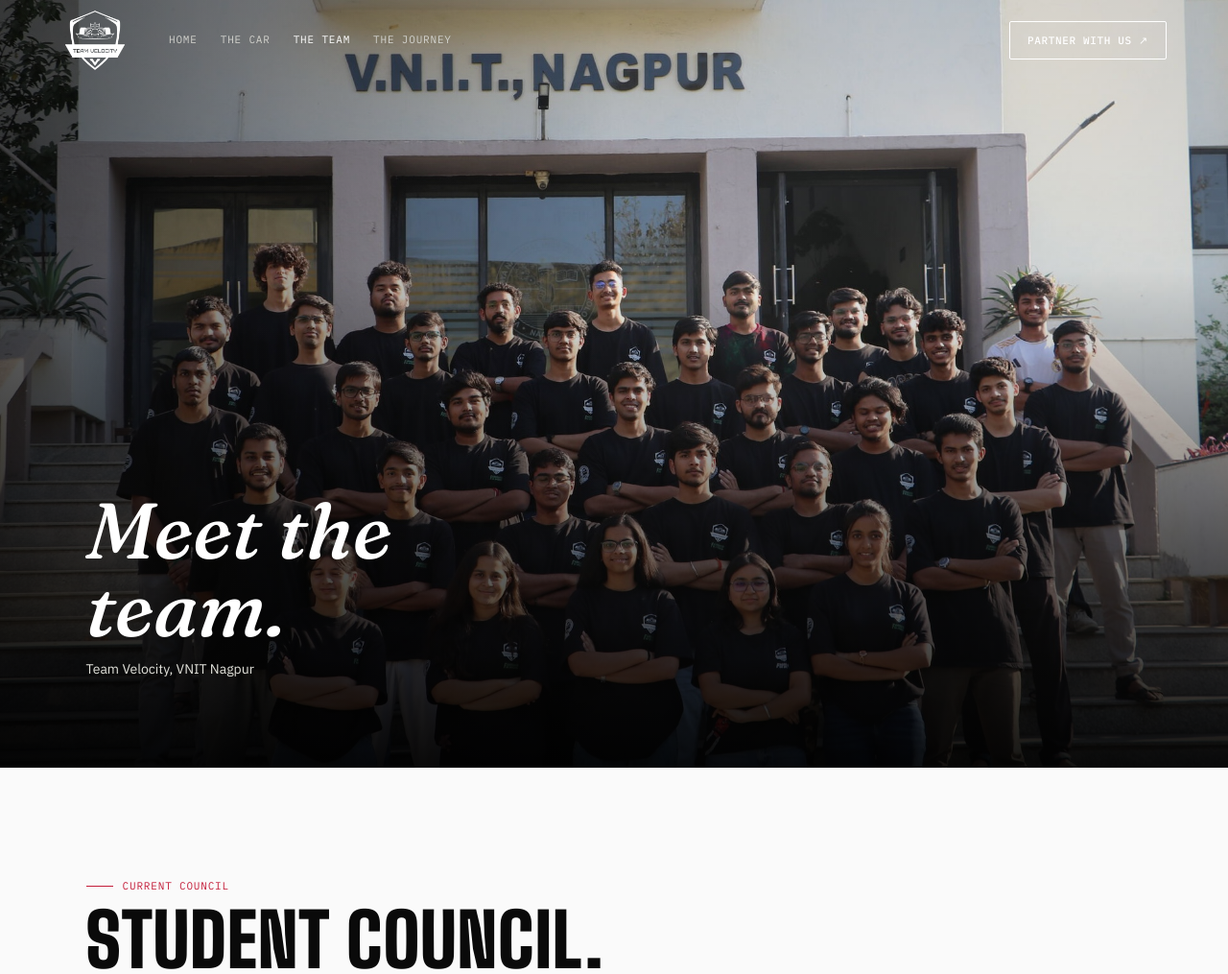
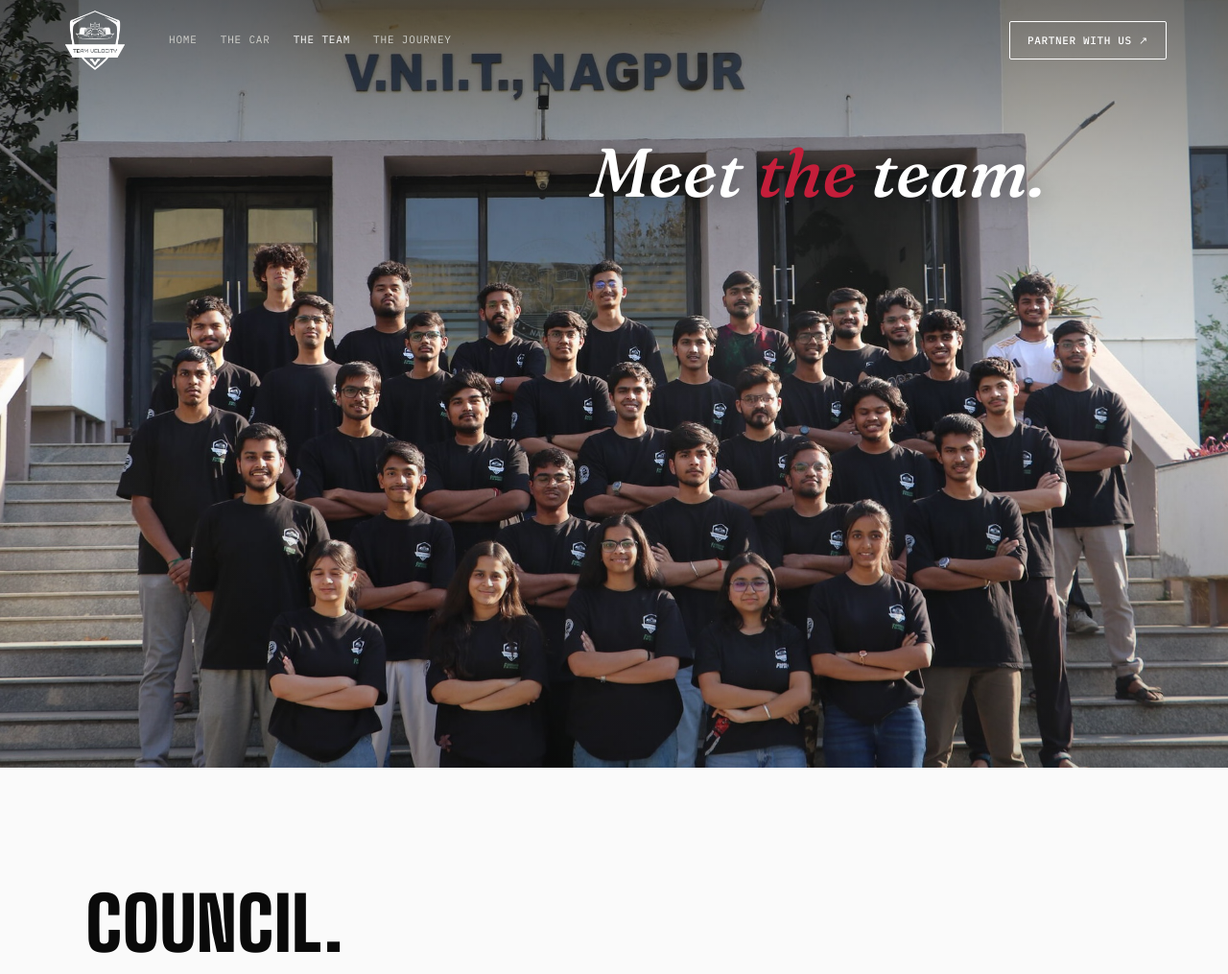
Before and after one commit to varadchavan-44/team-velocity, a website: page team.html in a window 1280 px wide. Shown: the top 1015 px of the page at 96% size. Drawn offline with Linux system fonts and the light colour scheme; no server answers.

Commit message:
Team hero: original serif, red 'the'

```diff
--- /dev/null
+++ b/team-hero.css
@@ -0,0 +1,9 @@
+/* Team hero: original serif italic, title at top, only "the" in red */
+.team-cover-overlay{background:linear-gradient(180deg,rgba(0,0,0,.55) 0,rgba(0,0,0,.24) 22%,rgba(0,0,0,0) 46%,rgba(0,0,0,.2) 100%)}
+.team-cover-copy{position:absolute;top:clamp(128px,18vh,184px);left:48%;right:clamp(20px,5vw,64px);max-width:none;z-index:1}
+.team-cover .team-cover-title{font-family:'Fraunces',serif;font-style:italic;font-weight:500;text-transform:none;letter-spacing:0;font-size:clamp(40px,5.6vw,80px);line-height:.98;margin:0;color:#fff;text-shadow:0 2px 22px rgba(0,0,0,.4)}
+.team-cover .team-cover-title .hl{color:#c41e3a}
+@media(max-width:760px){
+  .team-cover-copy{left:20px;right:20px;top:112px}
+  .team-cover .team-cover-title{font-size:clamp(36px,9vw,52px)}
+}
--- a/team.html
+++ b/team.html
@@ -1,4 +1,4 @@
-<!doctype html><html lang="en"><head><meta charset="utf-8"><meta name="viewport" content="width=device-width,initial-scale=1"><meta name="theme-color" content="#0A0A0A"><link rel="icon" href="assets/favicon.ico"><link rel="preconnect" href="https://fonts.googleapis.com"><link rel="preconnect" href="https://fonts.gstatic.com" crossorigin><link href="https://fonts.googleapis.com/css2?family=Big+Shoulders+Display:wght@700;900&family=IBM+Plex+Mono:wght@400;500&family=IBM+Plex+Sans:wght@400;500;600&family=Fraunces:ital,wght@1,500;1,600&display=swap" rel="stylesheet"><link rel="stylesheet" href="site.css"><link rel="stylesheet" href="team.css"><link rel="stylesheet" href="team-photo.css"><link rel="stylesheet" href="team-council.css"><title>The Team - Team Velocity</title>  <meta name="description" content="Meet the students behind Team Velocity, VNIT Nagpur's motorsport team, and the councils that came before.">
+<!doctype html><html lang="en"><head><meta charset="utf-8"><meta name="viewport" content="width=device-width,initial-scale=1"><meta name="theme-color" content="#0A0A0A"><link rel="icon" href="assets/favicon.ico"><link rel="preconnect" href="https://fonts.googleapis.com"><link rel="preconnect" href="https://fonts.gstatic.com" crossorigin><link href="https://fonts.googleapis.com/css2?family=Big+Shoulders+Display:wght@700;900&family=IBM+Plex+Mono:wght@400;500&family=IBM+Plex+Sans:wght@400;500;600&family=Fraunces:ital,wght@1,500;1,600&display=swap" rel="stylesheet"><link rel="stylesheet" href="site.css"><link rel="stylesheet" href="team.css"><link rel="stylesheet" href="team-photo.css"><link rel="stylesheet" href="team-council.css"><link rel="stylesheet" href="team-hero.css"><title>The Team - Team Velocity</title>  <meta name="description" content="Meet the students behind Team Velocity, VNIT Nagpur's motorsport team, and the councils that came before.">
   <meta property="og:type" content="website">
   <meta property="og:site_name" content="Team Velocity — VNIT Nagpur">
   <meta property="og:title" content="The Team — Team Velocity">
@@ -7,8 +7,8 @@
   <meta property="og:image" content="https://team-velocity-vnit.vercel.app/assets/team-velocity-logo-cropped.png">
   <meta name="twitter:card" content="summary_large_image">
 </head><body><div class="page"><nav><div class="nav-left"><a class="brand" href="index.html"><img src="assets/team-velocity-logo-cropped.png?v=3" alt="Team Velocity"></a><div class="links mono"><a href="index.html">Home</a><a href="car.html">The Car</a><a class="active" href="team.html">The Team</a><a href="partner.html">Partners</a></div></div><a class="nav-cta" href="partner.html">Partner with us ↗</a><button class="menu" aria-label="Open menu">☰</button></nav><main>
-<header class="team-cover"><div class="team-cover-overlay"></div><div class="team-cover-copy"><h1 class="team-cover-title">Meet the team.</h1><p class="small">Team Velocity, VNIT Nagpur</p></div></header>
-<section class="team-section"><div class="shell"><div class="team-head reveal"><div><div class="eyebrow mono">Current council</div><h2 class="display">Student council.</h2></div></div><div class="team-grid" id="team-grid-council"><p class="team-empty mono">Loading team…</p></div></div></section>
+<header class="team-cover"><div class="team-cover-overlay"></div><div class="team-cover-copy"><h1 class="team-cover-title">Meet <span class="hl">the</span> team.</h1></div></header>
+<section class="team-section"><div class="shell"><div class="team-head reveal"><div><h2 class="display">Council.</h2></div></div><div class="team-grid" id="team-grid-council"><p class="team-empty mono">Loading team…</p></div></div></section>
 <section class="advisory-section"><div class="shell"><div class="team-head reveal"><div><div class="eyebrow mono">Advisory</div><h2 class="display">Council 2025–26.</h2></div></div><div class="team-grid advisory-grid" id="team-grid-advisory"><p class="team-empty mono">Loading team…</p></div></div></section>
 <section class="team-members-section"><div class="shell"><div class="team-head reveal"><div><h2 class="display">The team.</h2></div></div><div class="team-grid" id="team-grid-members"><p class="team-empty mono">Loading team…</p></div></div></section>
 <section class="past-councils" id="past-councils"><div class="shell"><div class="past-head"><div><div class="eyebrow mono">Team Velocity archive</div><h2 class="display">Past councils.</h2></div><label class="council-select-label mono" for="council-year">Choose a year<select id="council-year"><option value="2024-25">2024–25</option><option value="2023">2023</option><option value="2021-22">2021–22</option></select></label></div>
```
